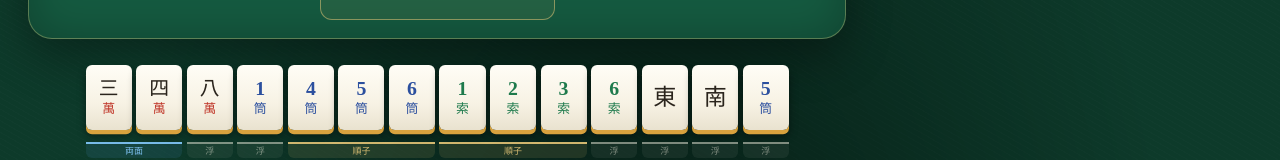
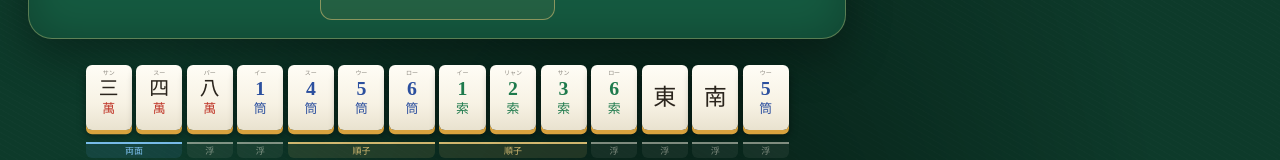
Before and after one commit to HSBL-ko-gyo/HSBL-S800, a React (Vite) app: page / in a window 1280 px wide. Shown: the part 630-790 px from the top of the page. Built offline with nearby package versions, Linux system fonts and the light colour scheme; a web font is replaced by a local one.

Commit message:
Add compact tile number readings

```diff
--- a/src/components/TileView.tsx
+++ b/src/components/TileView.tsx
@@ -2,6 +2,7 @@ import type { Tile, TileCode } from '../gameEngine'
 import { tileName } from '../gameEngine'
 
 const KANJI = ['', '一', '二', '三', '四', '五', '六', '七', '八', '九']
+const NUMBER_READINGS = ['', 'イー', 'リャン', 'サン', 'スー', 'ウー', 'ロー', 'チー', 'パー', 'キュウ']
 const HONORS: Partial<Record<TileCode, string>> = {
   E: '東', S: '南', W: '西', N: '北', F: '發', C: '中',
 }
@@ -28,13 +29,14 @@ function tileContent(code: TileCode) {
 
   const number = Number(code[0])
   const suit = code[1]
+  const reading = <span className="tile-reading" aria-hidden="true">{NUMBER_READINGS[number]}</span>
   if (suit === 'm') {
-    return <><span className="num">{KANJI[number]}</span><span className="suit">萬</span></>
+    return <>{reading}<span className="num">{KANJI[number]}</span><span className="suit">萬</span></>
   }
   if (suit === 'p') {
-    return <><span className="num">{number}</span><span className="suit">筒</span></>
+    return <>{reading}<span className="num">{number}</span><span className="suit">筒</span></>
   }
-  return <><span className="num">{number}</span><span className="suit">索</span></>
+  return <>{reading}<span className="num">{number}</span><span className="suit">索</span></>
 }
 
 export function TileView({
--- a/src/styles.css
+++ b/src/styles.css
@@ -1350,6 +1350,7 @@ h1 {
   .mobile-call-toggle {
     left: 12px;
     top: 98px;
+    bottom: auto;
     display: inline-flex;
     flex-direction: row;
     min-width: 0;
--- a/src/tile.css
+++ b/src/tile.css
@@ -50,6 +50,24 @@ button.tile:active {
 .tile:focus-visible {
   outline: 3px solid var(--gold);
   outline-offset: 3px;
+}
+
+.tile .tile-reading {
+  position: absolute;
+  top: calc(var(--tile-width) * .1);
+  left: 50%;
+  max-width: calc(var(--tile-width) * .9);
+  overflow: hidden;
+  transform: translateX(-50%);
+  color: rgba(42, 36, 28, .52);
+  font-family: system-ui, sans-serif;
+  font-size: clamp(5px, calc(var(--tile-width) * .13), 7px);
+  font-weight: 800;
+  letter-spacing: 0;
+  line-height: 1;
+  text-overflow: ellipsis;
+  white-space: nowrap;
+  pointer-events: none;
 }
 
 .tile .num {
@@ -107,6 +125,13 @@ button.tile:active {
   box-shadow: 0 2px 0 var(--amber), 0 3px 4px rgba(0, 0, 0, .35);
 }
 
+.tile.river .tile-reading,
+.tile.mini .tile-reading,
+.tile.tiny .tile-reading,
+.mobile-hand-overview .tile-reading {
+  display: none;
+}
+
 .tile.latest-discard {
   animation: discard-pop .2s ease-out;
   box-shadow: 0 3px 0 var(--amber), 0 0 0 2px var(--gold), 0 5px 9px rgba(0, 0, 0, .55);
```
Also changed, not shown: 1 other file (tests, documents, lock files or other folders).
